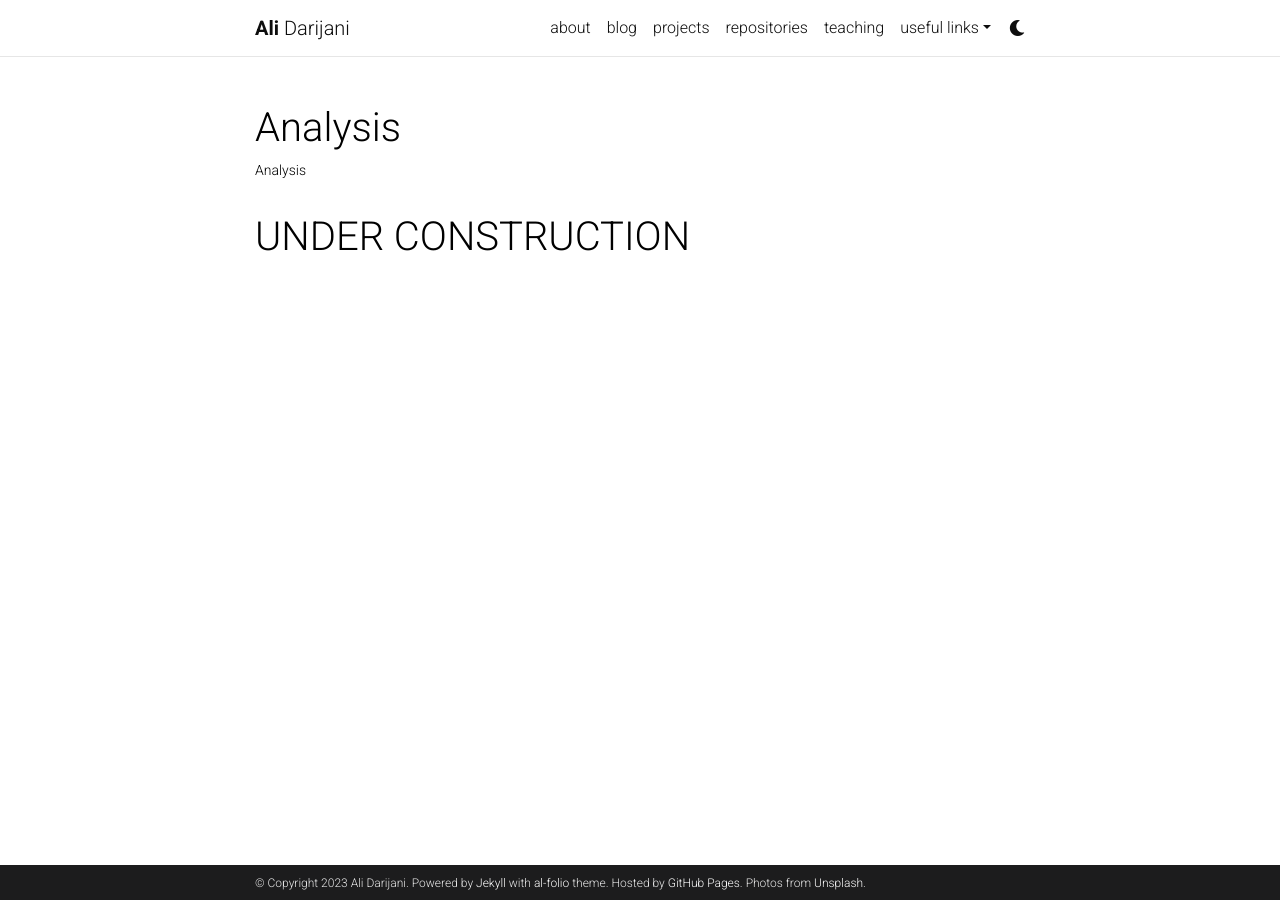
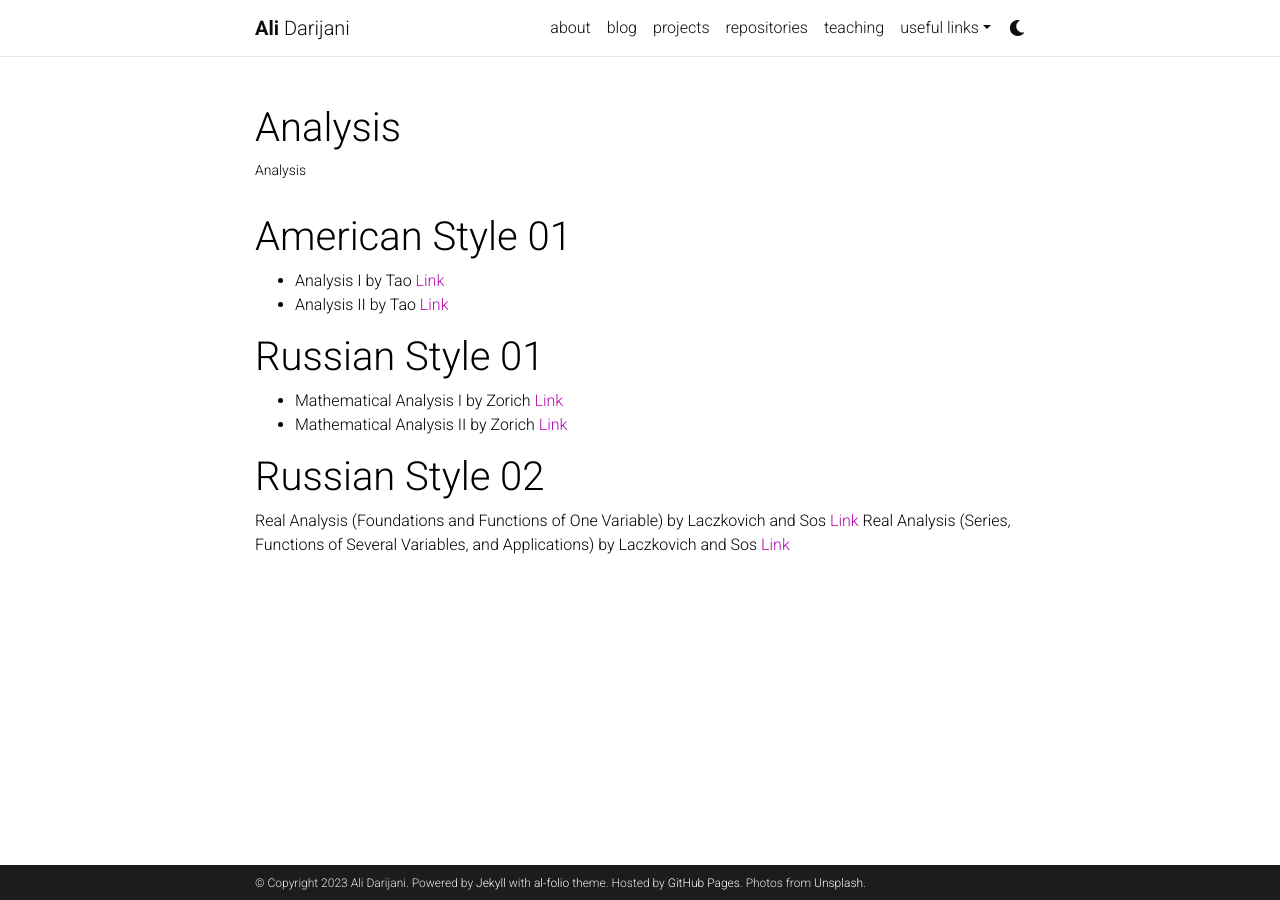
Before and after one commit to adarijani/adarijani.github.io_archived, a Jekyll site: the page built from _projects/03.analysis.md, in a window 1280 px wide. Built offline with Jekyll 4.4.1, drawn with Linux system fonts in a browser that asks for light colours; comment, search, counter and statistics services are not loaded; a style sheet for code colours, icons or effects is not loaded.

Commit message:
Update 03.analysis.md

```diff
--- a/_projects/03.analysis.md
+++ b/_projects/03.analysis.md
@@ -7,4 +7,17 @@ importance: 2
 category: teaching
 ---
 
-# UNDER CONSTRUCTION
+# American Style 01
+
+- Analysis I by Tao [Link](https://link.springer.com/book/10.1007/978-981-10-1789-6)
+- Analysis II  by Tao [Link](https://link.springer.com/book/10.1007/978-981-10-1804-6)
+
+# Russian Style 01
+
+- Mathematical Analysis I by Zorich [Link](https://link.springer.com/book/10.1007/978-3-662-48792-1)
+- Mathematical Analysis II by Zorich [Link](https://link.springer.com/book/10.1007/978-3-662-48993-2)
+
+# Russian Style 02
+
+Real Analysis (Foundations and Functions of One Variable) by Laczkovich and Sos [Link](https://link.springer.com/book/10.1007/978-1-4939-2766-1)
+Real Analysis (Series, Functions of Several Variables, and Applications) by Laczkovich and Sos [Link](https://link.springer.com/book/10.1007/978-1-4939-7369-9)
```
